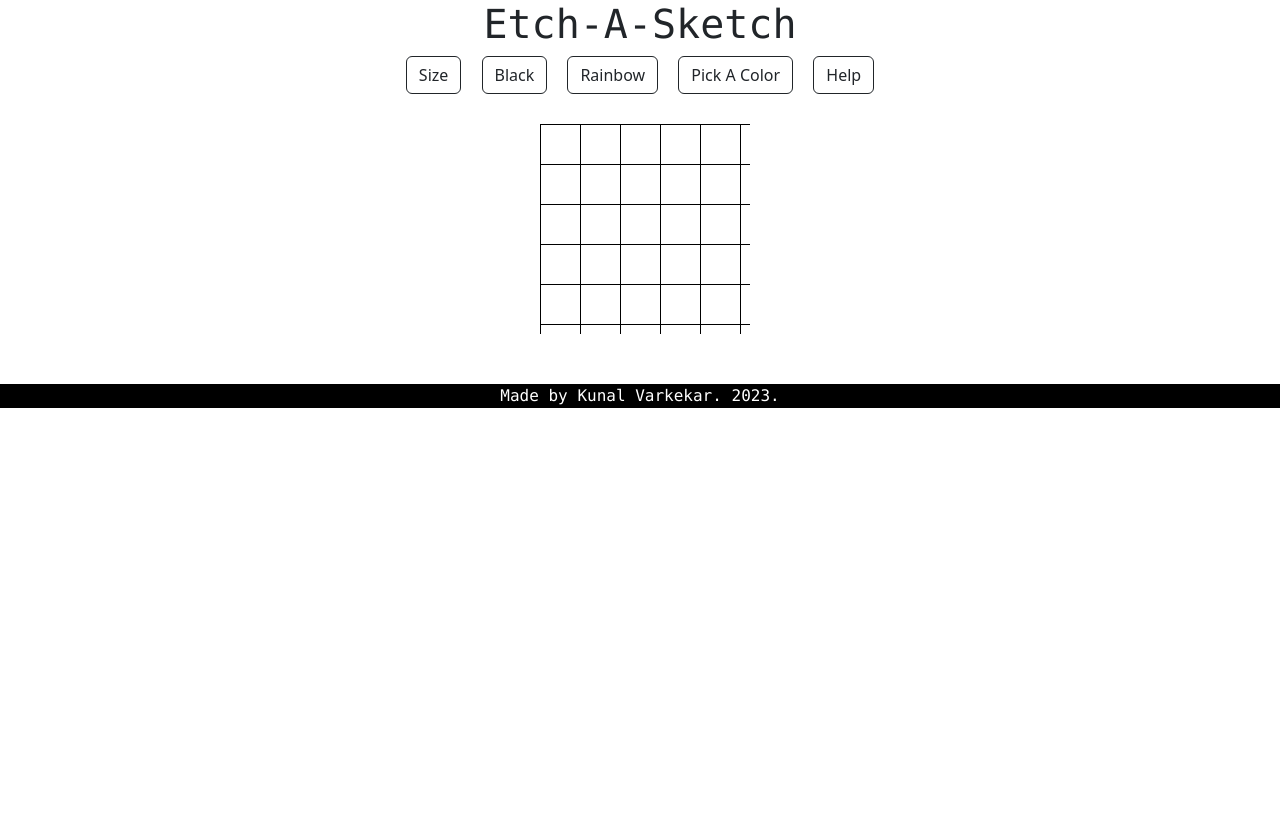
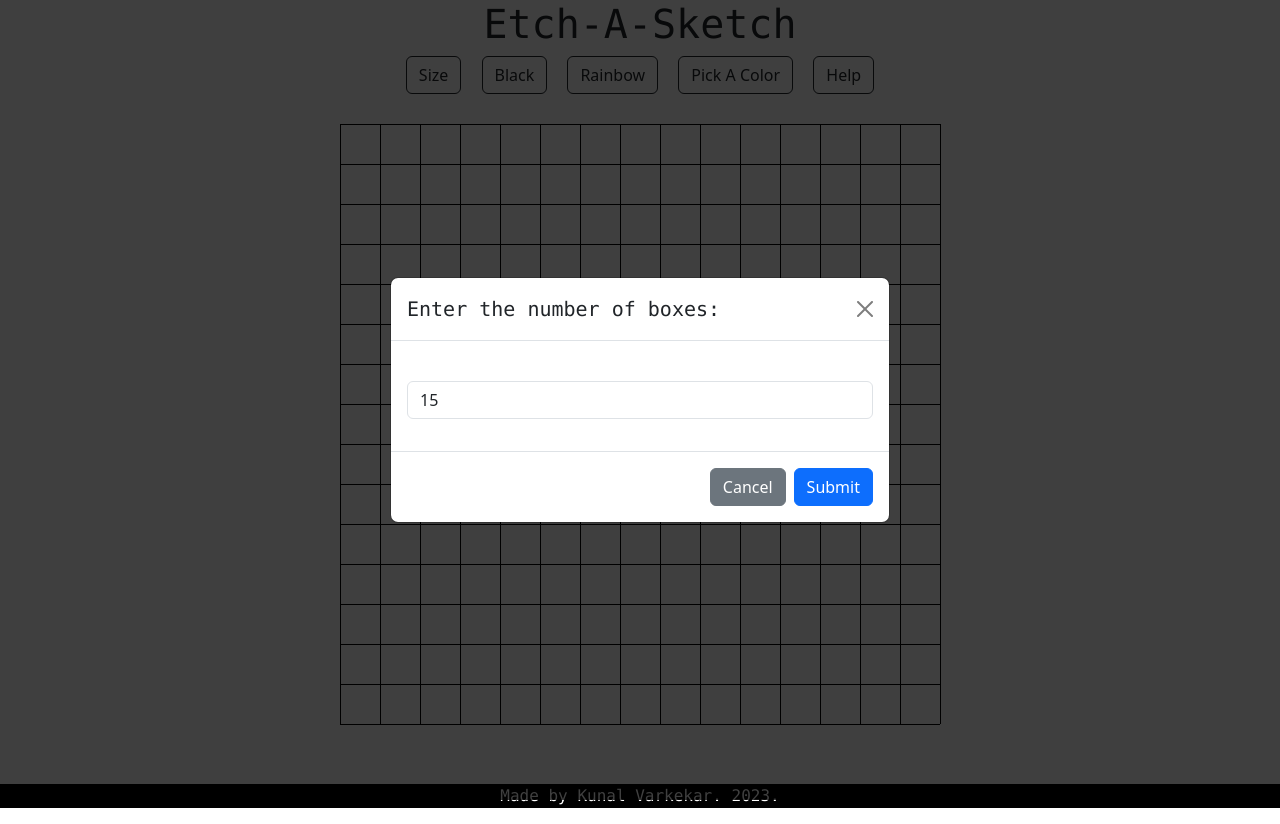
Before and after one commit to kuki1029/Etch-A-Sketch, a plain HTML site: page view.html in a window 1280 px wide. Both pictures are taken after a click on the button "Size". Before the commit the page ends 800 px from the top, so only its background shows below. Drawn offline with nearby package versions, Linux system fonts and the light colour scheme.

Commit message:
Fixed bug with entire grid not showing. Also added modal for size button. No backend functionality added yet.

```diff
--- a/grid.js
+++ b/grid.js
@@ -1,24 +1,38 @@
+// Height n Width are fixed. Box sizing will change for more boxes
 // Box width
-var bw = 800;
+var bw = 600;
 // Box height
-var bh = 800;
+var bh = 600;
 // Padding
-var p = 10;
+var padding = 10;
 
+
+
+
+function change_grid() {
+
+}
+
+
+
+// This function will draw the grid
 var canvas = document.getElementById("canvas");
 var context = canvas.getContext("2d");
-function drawBoard(){
-    for (var x = 0; x <= bw; x += 40) {
-        context.moveTo(0.5 + x + p, p);
-        context.lineTo(0.5 + x + p, bh + p);
+function drawBoard(number_of_boxes){
+    var box_size_px = bw / number_of_boxes
+    // The plus one for the middle conditions is to deal with any rounding issues and sorts
+    for (var x = 0; x <= bw+1; x += box_size_px) {
+        context.moveTo(0.5 + x + padding, padding);
+        context.lineTo(0.5 + x + padding, bh + padding);
     }
-
-    for (var x = 0; x <= bh; x += 40) {
-        context.moveTo(p, 0.5 + x + p);
-        context.lineTo(bw + p, 0.5 + x + p);
+    for (var x = 0; x <= bh+1; x += box_size_px) {
+        context.moveTo(padding, 0.5 + x + padding);
+        context.lineTo(bw + padding, 0.5 + x + padding);
     }
     context.strokeStyle = "black";
     context.stroke();
 }
 
-drawBoard();
+// 15 here is just a default starting value for the number of boxes. This can be
+// updated by the user on the app
+drawBoard(15);
--- a/style.css
+++ b/style.css
@@ -1,4 +1,4 @@
-h1,p,button {
+h1,h5,p,button {
     font-family: monaco,Consolas,Lucida Console,monospace;
 }
 
--- a/view.html
+++ b/view.html
@@ -21,7 +21,8 @@
   <!-- This is the row of buttons to control the colors and other options -->
   <div class="row">
       <div class="col justify-content-center">
-      <button aria-pressed="true" type="button" class="btn btn-outline-dark mx-2">Size</button>
+        <!-- Modal Button for size -->
+      <button aria-pressed="true" data-bs-toggle="modal" data-bs-target="#sizeModal" type="button" class="btn btn-outline-dark mx-2">Size</button>
       <button type="button" class="btn btn-outline-dark mx-2">Black</button>
       <button type="button" class="btn btn-outline-dark mx-2">Rainbow</button>
       <button type="button" class="btn btn-outline-dark mx-2">Pick A Color</button>
@@ -32,7 +33,7 @@
   <!-- This is the main drawing grid itself. -->
   <div class="row">
     <div class="col">
-      <canvas id="canvas" width="220px" height="220px"></canvas>
+      <canvas id="canvas" width="620px" height="620px"></canvas>
     </div>
   </div>
 
@@ -44,7 +45,29 @@
     </footer>
 </div>
 
-
+<!-- Modal -->
+<div class="modal fade" id="sizeModal" tabindex="-1" aria-labelledby="sizeModalLabel" aria-hidden="true">
+  <div class="modal-dialog modal-dialog-centered">
+    <div class="modal-content">
+      <div class="modal-header">
+        <h5 class="modal-title" id="sizeModalLabel">Enter the number of boxes:</h5>
+        <button type="button" class="btn-close" data-bs-dismiss="modal" aria-label="Close"></button>
+      </div>
+      <div class="modal-body">
+        <form>
+          <div class="mb-3">
+            <label for="number_boxes" class="col-form-label"></label>
+            <input type="number" value="15" class="form-control" id="number_boxes">
+          </div>
+        </form>
+      </div>
+      <div class="modal-footer">
+        <button type="button" class="btn btn-secondary" data-bs-dismiss="modal">Cancel</button>
+        <button type="button" class="btn btn-primary">Submit</button>
+      </div>
+    </div>
+  </div>
+</div>
 
 
 </body>
```
